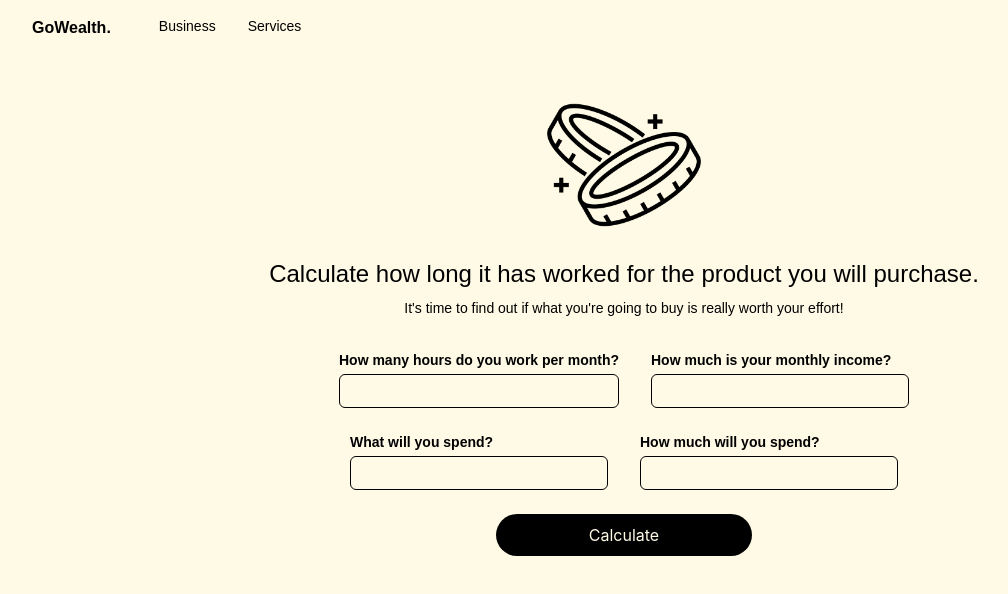
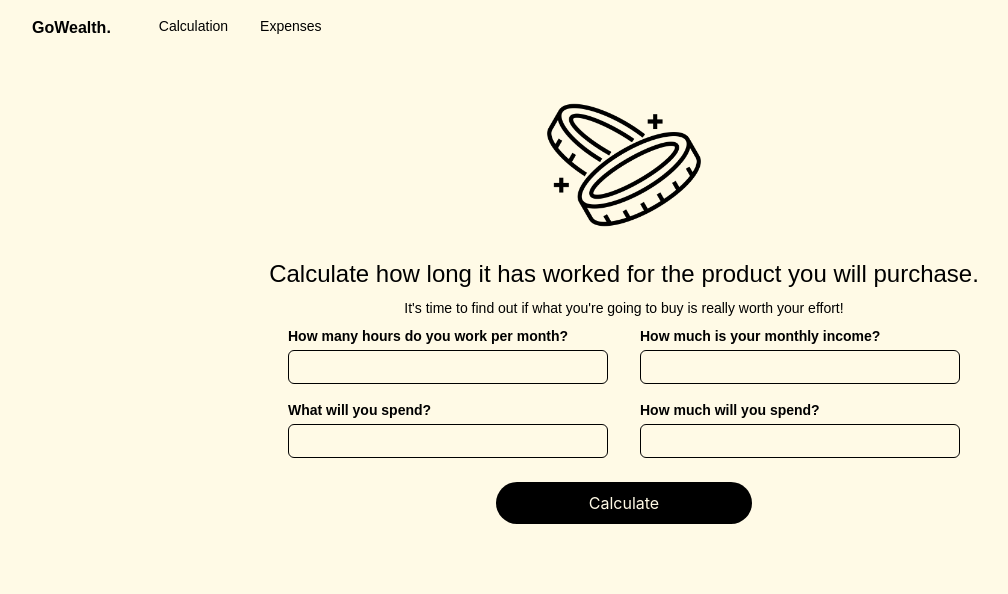
Before and after one commit to tugbayilmaz01/go-wealth, a React (Create React App) app: page /calculation in a window 1280 px wide. Shown: the top 594 px of the page, without its empty margins (16-1024 px from the left). Built offline with nearby package versions, Linux system fonts and the light colour scheme.

Commit message:
ui(purchases): purchases page ui fixed

```diff
--- a/src/assets/styles/App.css
+++ b/src/assets/styles/App.css
@@ -32,6 +32,7 @@ body {
 
 .calculate-input {
   background-color: #fffae6;
+  width: 20rem;
 }
 
 .header-title:hover {
--- a/src/components/common/Header.js
+++ b/src/components/common/Header.js
@@ -11,7 +11,6 @@ const Header = () => {
   };
 
   const handleOutsideClick = (event) => {
-    console.log(menuRef, event);
     if (menuRef.current && !menuRef.current.contains(event.target)) {
       setMenuOpen(false);
     }
@@ -38,8 +37,8 @@ const Header = () => {
             <Link to="/" className="font-extrabold flex poppins pl-8 pr-4">
               GoWealth.
             </Link>
-            <Link to="/">Business</Link>
-            <Link to="/purchases">Services</Link>
+            <Link to="/calculation">Calculation</Link>
+            <Link to="/purchases">Expenses</Link>
           </div>
         )}
       </div>
@@ -51,8 +50,8 @@ const Header = () => {
           GoWealth.
         </Link>
         <div className="header-title hidden md:flex gap-x-8 poppins text-sm">
-          <Link to="/">Business</Link>
-          <Link to="/purchases">Services</Link>
+          <Link to="/calculation">Calculation</Link>
+          <Link to="/purchases">Expenses</Link>
         </div>
       </div>
       {/*   <div className="hidden md:flex p-2">
--- a/src/pages/CalculationCard.js
+++ b/src/pages/CalculationCard.js
@@ -60,7 +60,7 @@ const CalculationCard = () => {
           effort!
         </div>
 
-        <div className="flex flex-row mt-8">
+        <div className="flex flex-row max-sm:flex-col gap-y-4 mt-2">
           <div className="flex flex-col mr-8">
             <label
               className="poppins text-sm font-semibold"
@@ -78,7 +78,7 @@ const CalculationCard = () => {
             />
           </div>
 
-          <div className="flex flex-col">
+          <div className="flex flex-col mb-4">
             <label
               className="poppins text-sm font-semibold"
               htmlFor="monthlyEarnings"
@@ -95,8 +95,8 @@ const CalculationCard = () => {
             />
           </div>
         </div>
-        <div className="flex flex-row">
-          <div className="flex flex-col mt-6 mr-8">
+        <div className="flex flex-row max-sm:flex-col gap-y-4">
+          <div className="flex flex-col mr-8">
             <label
               className="poppins text-sm font-semibold"
               htmlFor="expenseName"
@@ -111,7 +111,7 @@ const CalculationCard = () => {
               className="p-1 border border-black rounded-md mt-1 calculate-input"
             />
           </div>
-          <div className="flex flex-col mt-6">
+          <div className="flex flex-col">
             <label
               className="poppins text-sm font-semibold"
               htmlFor="expenditure"
@@ -130,7 +130,7 @@ const CalculationCard = () => {
         </div>
         <button
           onClick={handleCalculateEffort}
-          className="started-button p-2 mt-6 rounded-full w-1/5"
+          className="started-button p-2 mt-6 rounded-full md:w-1/5"
         >
           Calculate
         </button>
--- a/src/pages/PurchasesTable.js
+++ b/src/pages/PurchasesTable.js
@@ -43,7 +43,7 @@ const PurchasesTable = () => {
         <div className="flex items-end gap-x-2 mb-2">
           <input
             placeholder="Search..."
-            className="px-1.5 py-1 table-search poppins"
+            className="px-1.5 py-1 table-search poppins md:w-full"
             value={searchInput}
             onChange={(e) => setSearchInput(e.target.value)}
             onKeyDown={handleKeyPress}
```
